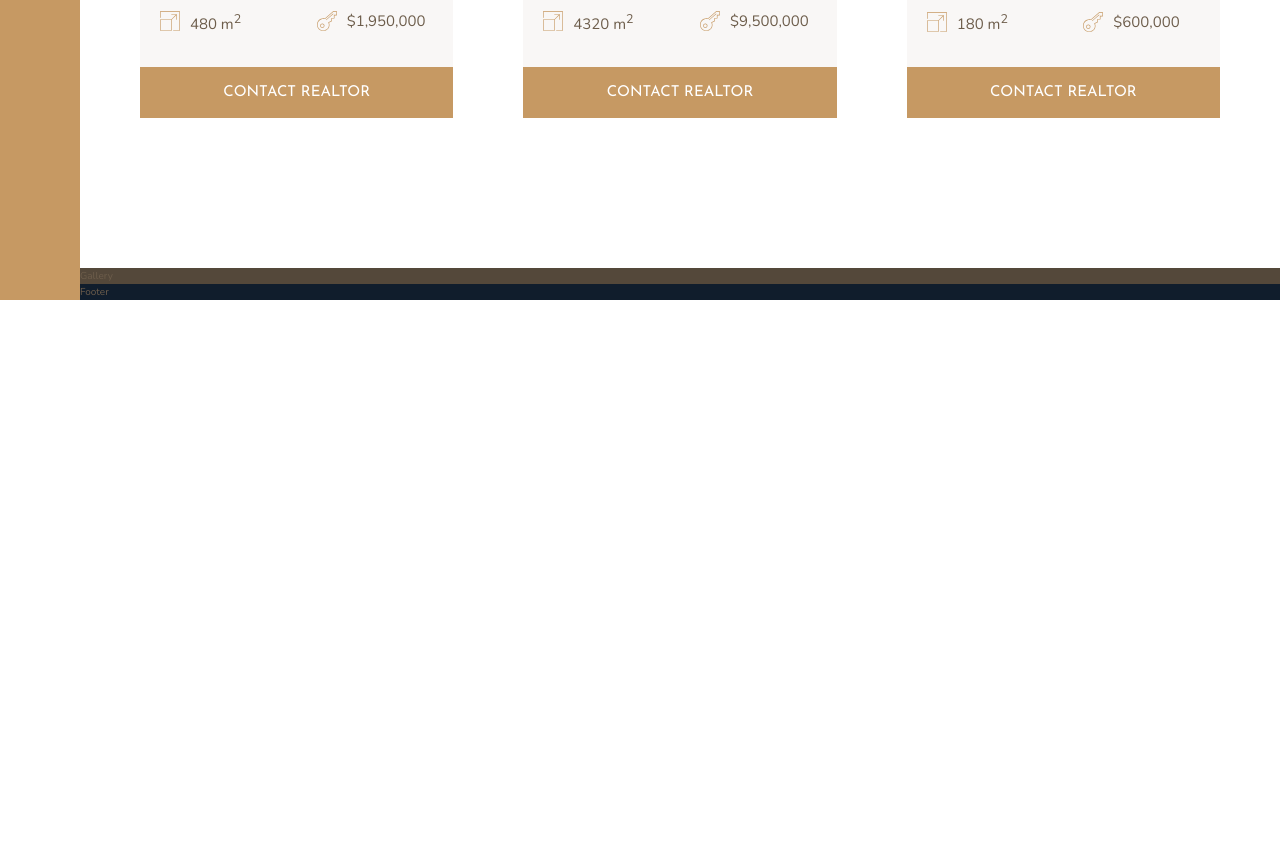
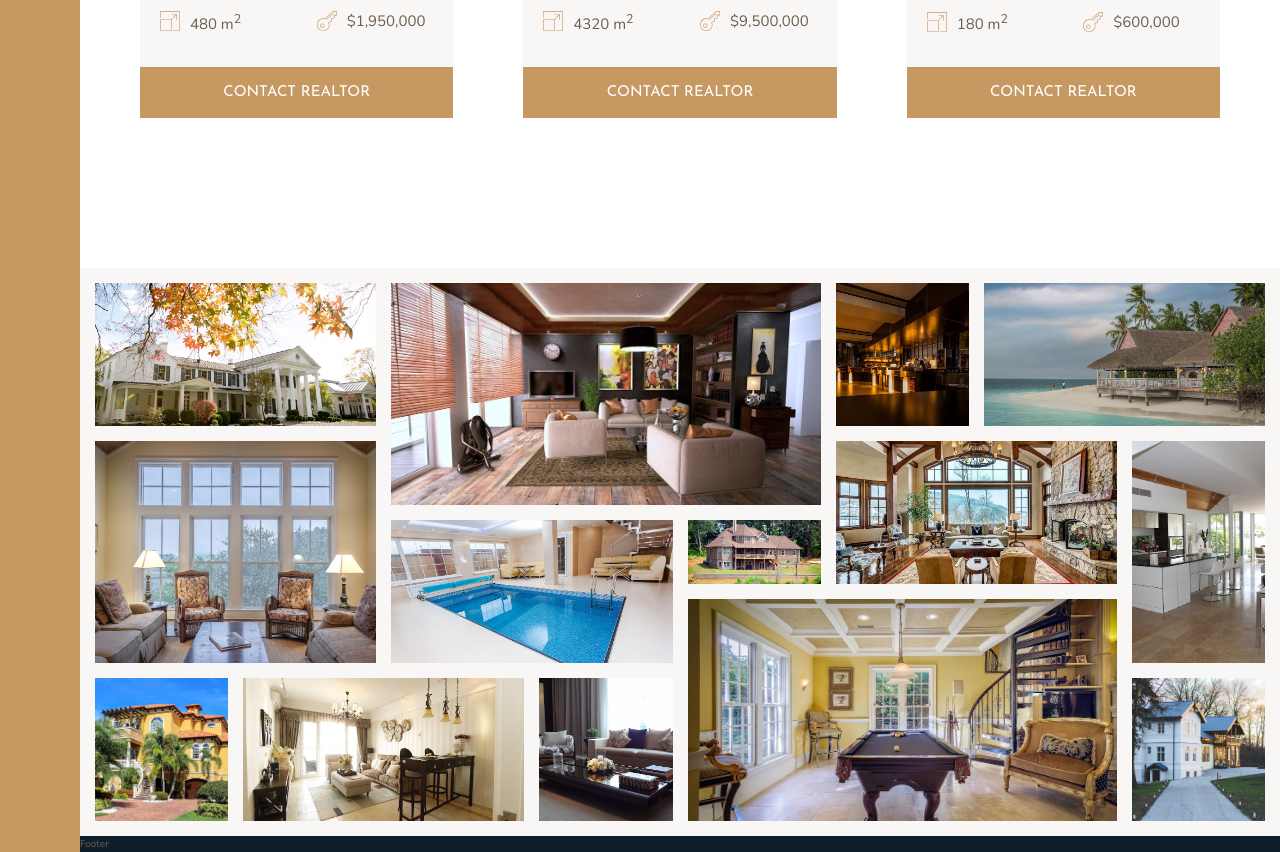
Before and after one commit to jonas1307/udemy-nexter, a website: page index.html in a window 1280 px wide. Shown: the part 2666-3518 px from the top of the page. Before the commit the page ends 2966 px from the top, so only its background shows below. Drawn offline with nearby package versions, Linux system fonts and the light colour scheme.

Commit message:
gallery section

```diff
--- a/index.html
+++ b/index.html
@@ -282,7 +282,63 @@
             </div>
         </section>
         <section class="gallery">
-            Gallery
+
+            <figure class="gallery__item gallery__item--1">
+                <img src="img/gal-1.jpeg" alt="Gallery image 1" class="gallery__img">
+            </figure>
+
+            <figure class="gallery__item gallery__item--2">
+                <img src="img/gal-2.jpeg" alt="Gallery image 2" class="gallery__img">
+            </figure>
+
+            <figure class="gallery__item gallery__item--3">
+                <img src="img/gal-3.jpeg" alt="Gallery image 3" class="gallery__img">
+            </figure>
+
+            <figure class="gallery__item gallery__item--4">
+                <img src="img/gal-4.jpeg" alt="Gallery image 4" class="gallery__img">
+            </figure>
+
+            <figure class="gallery__item gallery__item--5">
+                <img src="img/gal-5.jpeg" alt="Gallery image 5" class="gallery__img">
+            </figure>
+
+            <figure class="gallery__item gallery__item--6">
+                <img src="img/gal-6.jpeg" alt="Gallery image 6" class="gallery__img">
+            </figure>
+
+            <figure class="gallery__item gallery__item--7">
+                <img src="img/gal-7.jpeg" alt="Gallery image 7" class="gallery__img">
+            </figure>
+
+            <figure class="gallery__item gallery__item--8">
+                <img src="img/gal-8.jpeg" alt="Gallery image 8" class="gallery__img">
+            </figure>
+
+            <figure class="gallery__item gallery__item--9">
+                <img src="img/gal-9.jpeg" alt="Gallery image 9" class="gallery__img">
+            </figure>
+
+            <figure class="gallery__item gallery__item--10">
+                <img src="img/gal-10.jpeg" alt="Gallery image 10" class="gallery__img">
+            </figure>
+
+            <figure class="gallery__item gallery__item--11">
+                <img src="img/gal-11.jpeg" alt="Gallery image 11" class="gallery__img">
+            </figure>
+
+            <figure class="gallery__item gallery__item--12">
+                <img src="img/gal-12.jpeg" alt="Gallery image 12" class="gallery__img">
+            </figure>
+
+            <figure class="gallery__item gallery__item--13">
+                <img src="img/gal-13.jpeg" alt="Gallery image 13" class="gallery__img">
+            </figure>
+
+            <figure class="gallery__item gallery__item--14">
+                <img src="img/gal-14.jpeg" alt="Gallery image 14" class="gallery__img">
+            </figure>
+
         </section>
         <footer class="footer">
             Footer
--- a/sass/_gallery.scss
+++ b/sass/_gallery.scss
@@ -1,4 +1,89 @@
 .gallery {
-    background-color: $color-grey-dark-1;
+    background-color: $color-grey-light-1;
     grid-column: full-start / full-end;
+
+    display: grid;
+    grid-template-columns: repeat(8, 1fr);
+    grid-template-rows: repeat(7, 5vw);
+    grid-gap: 1.5rem;
+    padding: 1.5rem;
+
+    &__item {
+        &--1 {
+            grid-row: 1 / span 2;
+            grid-column: 1 / span 2;
+        }
+
+        &--2 {
+            grid-row: 1 / span 3;
+            grid-column: 3 / span 3;
+        }
+
+        &--3 {
+            grid-row: 1 / span 2;
+            grid-column: 6 / 7;
+        }
+
+        &--4 {
+            grid-row: 1 / span 2;
+            grid-column: 7 / -1;
+        }
+
+        &--5 {
+            grid-row: 3 / span 3;
+            grid-column: 1 / span 2;
+        }
+
+        &--6 {
+            grid-row: 4 / span 2;
+            grid-column: 3 / span 2;
+        }
+
+        &--7 {
+            grid-row: 4 / 5;
+            grid-column: 5 / 6;
+        }
+
+        &--8 {
+            grid-row: 3 / span 2;
+            grid-column: 6 / span 2;
+        }
+
+        &--9 {
+            grid-row: 3 / span 3;
+            grid-column: 8 / -1;
+        }
+
+        &--10 {
+            grid-row: 6 / span 2;
+            grid-column: 1 / 2;
+        }
+
+        &--11 {
+            grid-row: 6 / span 2;
+            grid-column: 2 / span 2;
+        }
+
+        &--12 {
+            grid-row: 6 / span 2;
+            grid-column: 4 / 5;
+        }
+
+        &--13 {
+            grid-row: 5 / span 3;
+            grid-column: 5 / span 3;
+        }
+
+        &--14 {
+            grid-row: 6 / span 2;
+            grid-column: 8 / -1;
+        }
+    }
+
+    &__img {
+        width: 100%;
+        height: 100%;
+        object-fit: cover;
+        display: block;
+    }
 }
```
Also changed, not shown: css/style.css.
